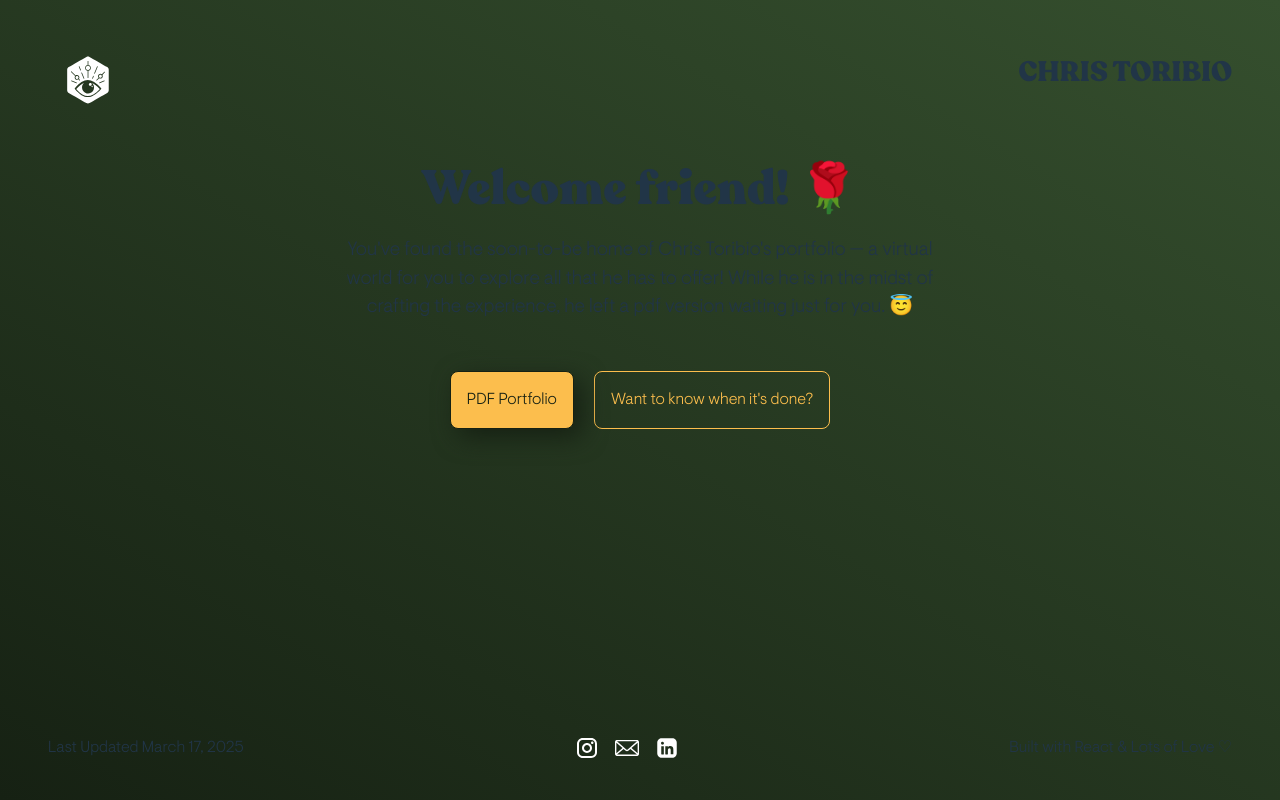
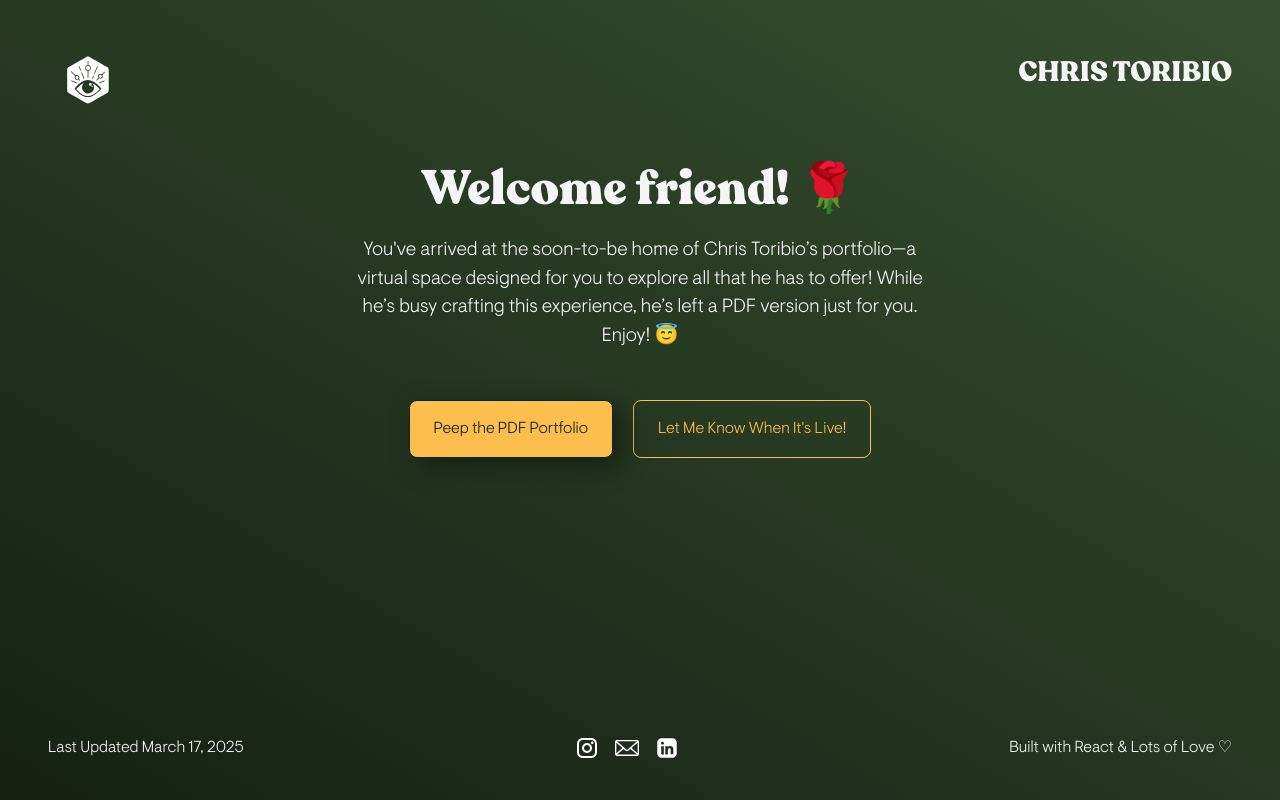
Before and after one commit to cromtoribio/portfolio-v1, a React (Vite) app: page / in a window 1280 px wide. Built offline with nearby package versions, Linux system fonts and the light colour scheme.

Commit message:
Updated button text and greeting description

```diff
--- a/src/App.jsx
+++ b/src/App.jsx
@@ -21,12 +21,12 @@ function App() {
             <Button
               type="primary-button"
               link="https://storage.googleapis.com/msgsndr/Ft134C7rx0umgjzkwKko/media/67be570475f42bb163363972.pdf"
-            >PDF Portfolio</Button>
+            >Peep the PDF Portfolio </Button>
             <Button
               type="secondary-button"
               link='https://thehub-api.mastermind.com/widget/form/R8dHa1tkIEQwP8YxScLY'
             >
-              Want to know when it's done?
+              Let Me Know When It's Live!
             </Button>
           </div>
         </main>
--- a/src/components/Button.css
+++ b/src/components/Button.css
@@ -3,7 +3,7 @@
     color: rgba(22,33,19,1);
     background-color: #FCBE4D;
     text-decoration: none;
-    padding: 1rem;
+    padding: 1rem 1.5rem;
     border: 1px solid rgba(22,33,19,1);
     border-radius: 8px;
     filter: drop-shadow(0.5rem 0.5rem 0.75rem rgba(22,33,19,1));
@@ -18,7 +18,7 @@
     font-weight: 300;
     color: #FCBE4D;
     text-decoration: none;
-    padding: 1rem;
+    padding: 1rem 1.5rem;
     border: 1px solid #FCBE4D;
     border-radius: 8px;
   }
--- a/src/data.jsx
+++ b/src/data.jsx
@@ -40,7 +40,7 @@ export const GREETINGS = [
     {
         title: 'Welcome friend! 🌹',
         subtitle: 'Experience Architect, Designer, Philosopher',
-        description: "You've found the soon-to-be home of Chris Toribio's portfolio — a virtual world for you to explore all that he has to offer! While he is in the midst of crafting the experience, he left a pdf version waiting just for you. 😇"
+        description: "You've arrived at the soon-to-be home of Chris Toribio’s portfolio—a virtual space designed for you to explore all that he has to offer! While he’s busy crafting this experience, he’s left a PDF version just for you. Enjoy! 😇"
     },
     {
         title: 'Houston, We Have a Redesign 🚀',
--- a/src/index.css
+++ b/src/index.css
@@ -46,37 +46,6 @@ h1 {
   margin: 0;
 }
 
-button {
-  border-radius: 8px;
-  border: 1px solid transparent;
-  padding: 0.6em 1.2em;
-  font-size: 1em;
-  font-weight: 500;
-  font-family: inherit;
-  background-color: #1a1a1a;
-  cursor: pointer;
-  transition: border-color 0.25s;
-}
-button:hover {
-  border-color: #646cff;
-}
-button:focus,
-button:focus-visible {
-  outline: 4px auto -webkit-focus-ring-color;
-}
-
-@media (prefers-color-scheme: light) {
-  :root {
-    color: #213547;
-    background-color: #ffffff;
-  }
-  a:hover {
-    color: #747bff;
-  }
-  button {
-    background-color: #f9f9f9;
-  }
-}
 
 @media screen and (max-width: 480px) {
   h1 {
```
